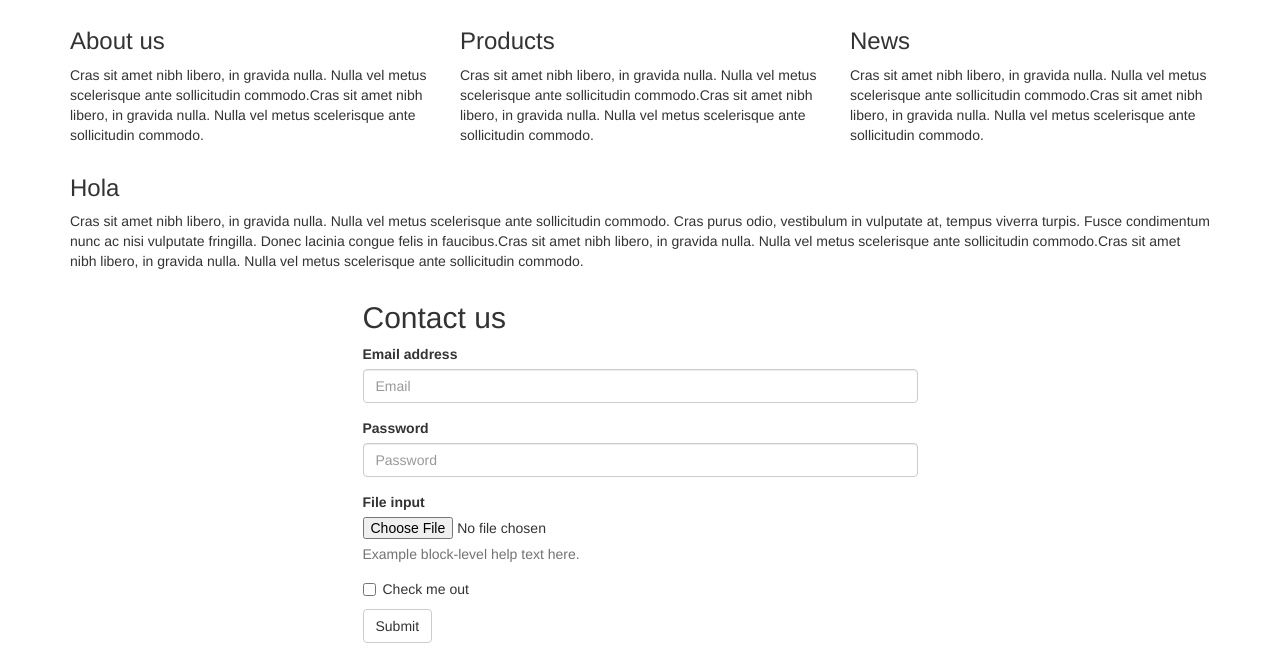
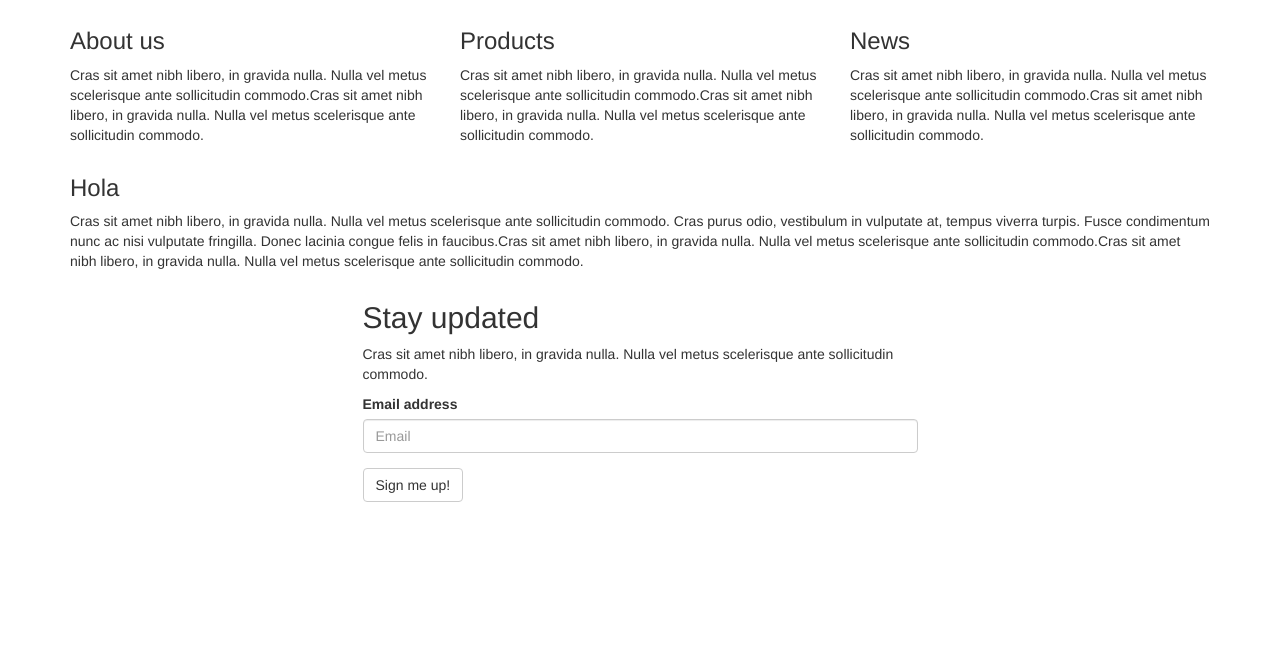
Before and after one commit to sushilahernandez/my-first-website, a plain HTML site: page index.html in a window 1280 px wide. Shown: the part 365-1022 px from the top of the page. After the commit the page ends 881 px from the top, so only its background shows below. Drawn offline with Linux system fonts and the light colour scheme.

Commit message:
Add files via upload

```diff
--- a/index.html
+++ b/index.html
@@ -59,27 +59,14 @@
 <!-- fourth row -->
 			<div class="row">
 				<div class="col-md-6 col-md-offset-3">
-					<h2>Contact us</h2>
+					<h2>Stay updated</h2>
+					<p>Cras sit amet nibh libero, in gravida nulla. Nulla vel metus scelerisque ante sollicitudin commodo.</p>
 					<form>
   						<div class="form-group">
     						<label for="exampleInputEmail1">Email address</label>
     						<input type="email" class="form-control" id="exampleInputEmail1" placeholder="Email">
   						</div>
-  						<div class="form-group">
-   							<label for="exampleInputPassword1">Password</label>
-    						<input type="password" class="form-control" id="exampleInputPassword1" placeholder="Password">
-  						</div>
- 					 	<div class="form-group">
-    						<label for="exampleInputFile">File input</label>
-    						<input type="file" id="exampleInputFile">
-    						<p class="help-block">Example block-level help text here.</p>
-  						</div>
-  						<div class="checkbox">
-   			 				<label>
-      							<input type="checkbox"> Check me out
-    						</label>
-  						</div>
-  						<button type="submit" class="btn btn-default">Submit</button>
+  						<button type="submit" class="btn btn-default">Sign me up!</button>
 					</form>
 				</div>
 			</div>
```
Also changed, not shown: contact.html (+6 -0 lines).
